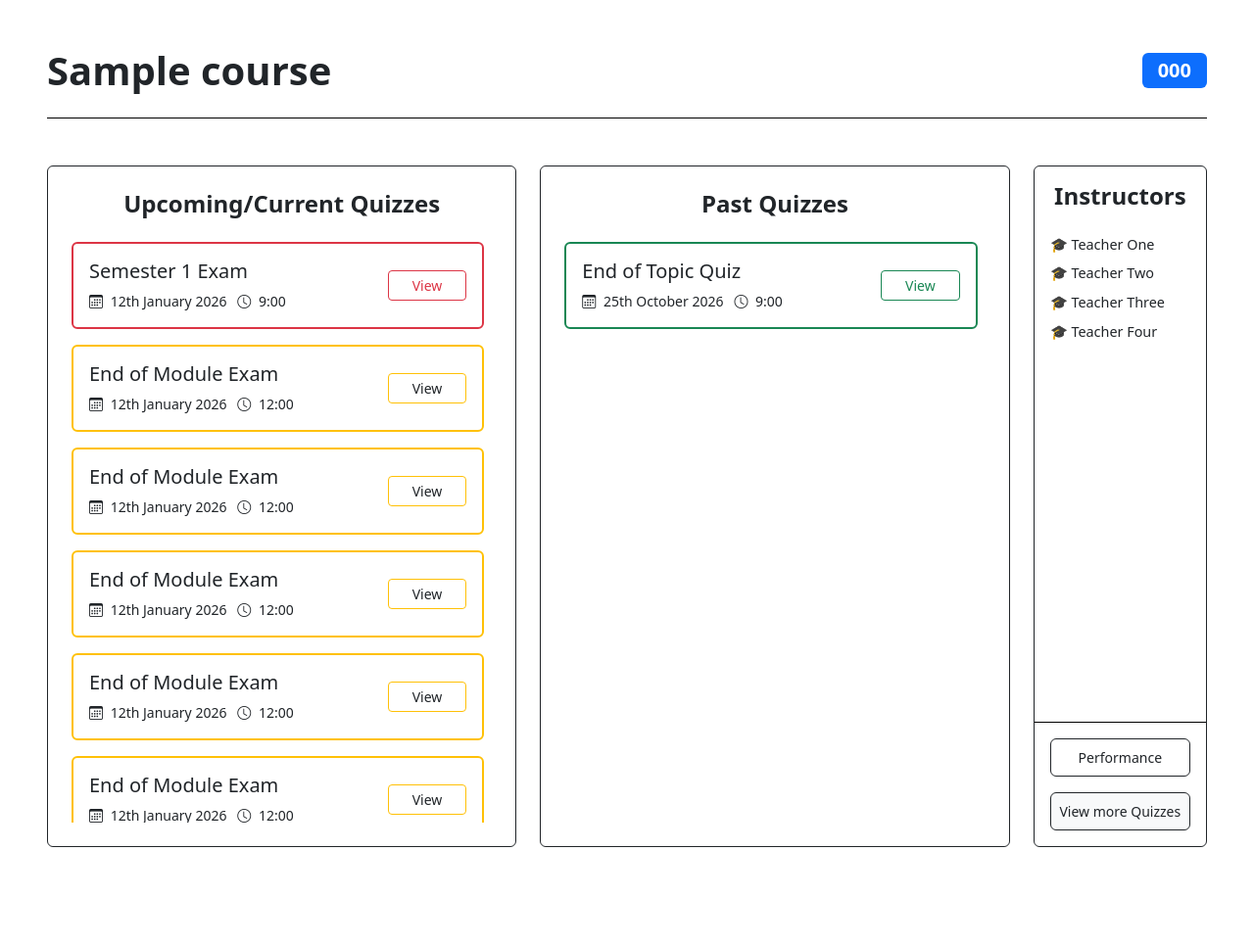
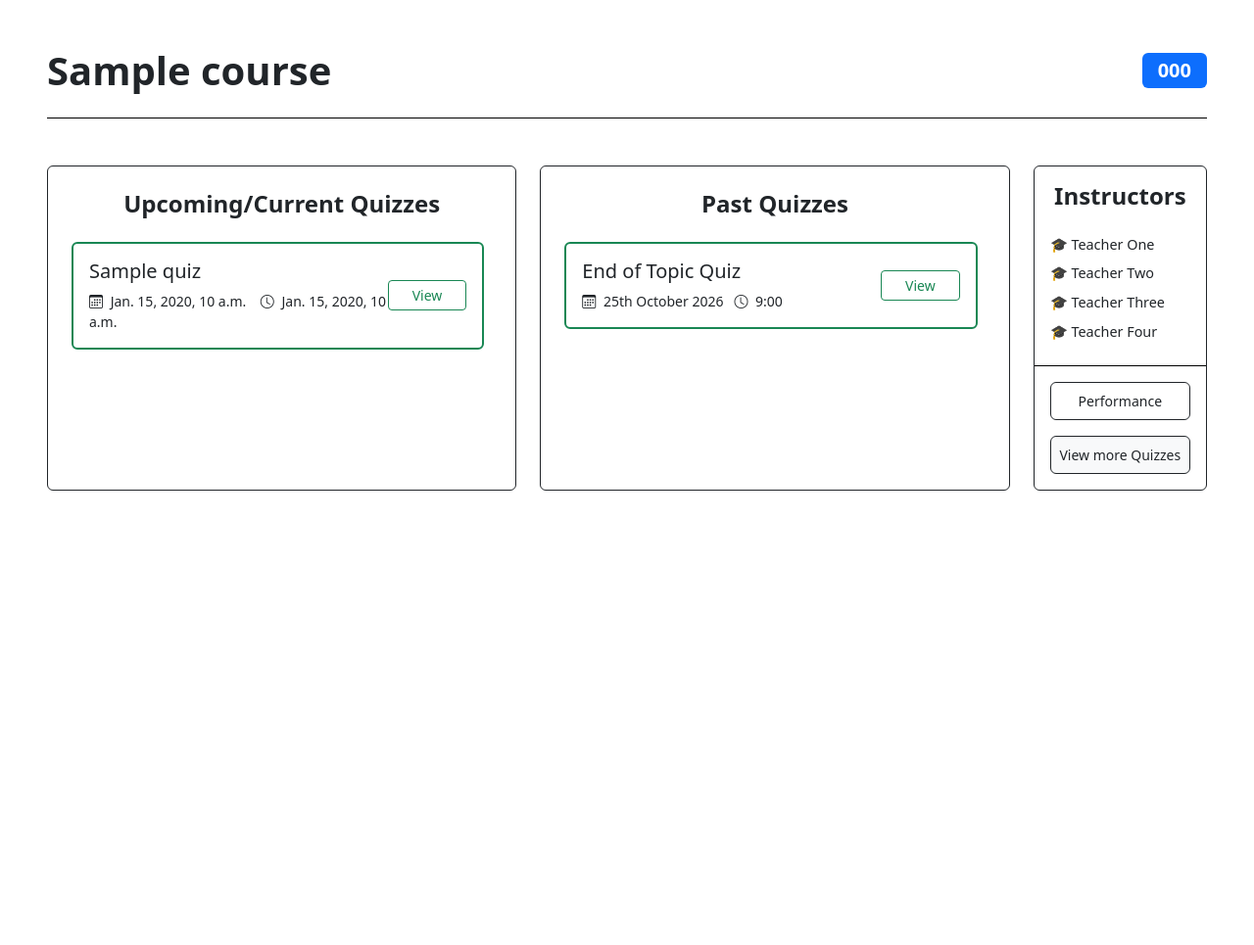
Before and after one commit to jLupu1/quiz-platform, a Django app: page /courses/detail/1 in a window 1280 px wide. Shown: the part 56-1021 px from the top of the page at 98% size. Run offline with Django 5.2, Linux system fonts and the light colour scheme; a user stored in the database is signed in; tables that the repository leaves empty hold one stand-in row (values such as "Sample post"); some libraries are stand-ins or nearby versions.

Commit message:
list of quizzes showing in course

```diff
--- a/courses/templates/courses/course_detail_student.html
+++ b/courses/templates/courses/course_detail_student.html
@@ -19,30 +19,17 @@
 
                 <div class="pe-2" style="max-height: 50vh; overflow-y: auto;">
 
-                    <div class="card border-danger border-2 mb-3 rounded-2 shadow-none">
+                    {% for quiz in quizzes %}
+                        <div class="card border-success border-2 mb-3 rounded-2 shadow-none">
                         <div class="card-body d-flex justify-content-between align-items-center px-3 py-3">
                             <div>
-                                <h5 class="card-title mb-2">Semester 1 Exam</h5>
+                                <h5 class="card-title mb-2">{{ quiz.name }}</h5>
                                 <p class="text-dark small fw-medium mb-0">
-                                    <i class="bi bi-calendar3 me-1"></i> 12th January 2026 &nbsp;
-                                    <i class="bi bi-clock me-1"></i> 9:00
+                                    <i class="bi bi-calendar3 me-1"></i> {{ quiz.open_date }} &nbsp;&nbsp;
+                                    <i class="bi bi-clock me-1"></i> {{ quiz.close_date }}
                                 </p>
                             </div>
-                            <a href="#" class="btn btn-sm btn-outline-danger px-4 rounded-1">View</a>
-                        </div>
-                    </div>
-
-                    {% for i in "12345678" %}
-                    <div class="card border-warning border-2 mb-3 rounded-2 shadow-none">
-                        <div class="card-body d-flex justify-content-between align-items-center px-3 py-3">
-                            <div>
-                                <h5 class="card-title mb-2">End of Module Exam</h5>
-                                <p class="text-dark small fw-medium mb-0">
-                                    <i class="bi bi-calendar3 me-1"></i> 12th January 2026 &nbsp;
-                                    <i class="bi bi-clock me-1"></i> 12:00
-                                </p>
-                            </div>
-                            <a href="#" class="btn btn-sm btn-outline-warning px-4 rounded-1 text-dark">View</a>
+                            <a href="#" class="btn btn-sm btn-outline-success px-4 rounded-1">View</a>
                         </div>
                     </div>
                     {% endfor %}
--- a/courses/views.py
+++ b/courses/views.py
@@ -7,6 +7,7 @@
 
 from courses.forms import CourseCreationForm
 from courses.models import Course
+from quizzes.models import Quiz
 from users.models import UserRole
 from users.views import error_403
 
@@ -51,6 +52,7 @@
     context = {
         'course': course,
         'default_students': course.enrollment.filter(role=UserRole.STUDENT,is_active=True),
+        'quizzes': course.quiz_set.all(),
     }
     # context will need course detail and quizzes
     if request.user.is_teacher or request.user.is_admin:
--- a/quizzes/models.py
+++ b/quizzes/models.py
@@ -10,6 +10,7 @@ from utils.question_status import QuestionStatus
 
 class Quiz (models.Model):
     course = models.ForeignKey(Course, on_delete=models.CASCADE)
+
     name = models.CharField(max_length=100)
     introduction = models.TextField(null=True, blank=True)
     # TODO password
```
Also changed, not shown: courses/templates/courses/course_detail_teacher.html (+6 -31 lines).
